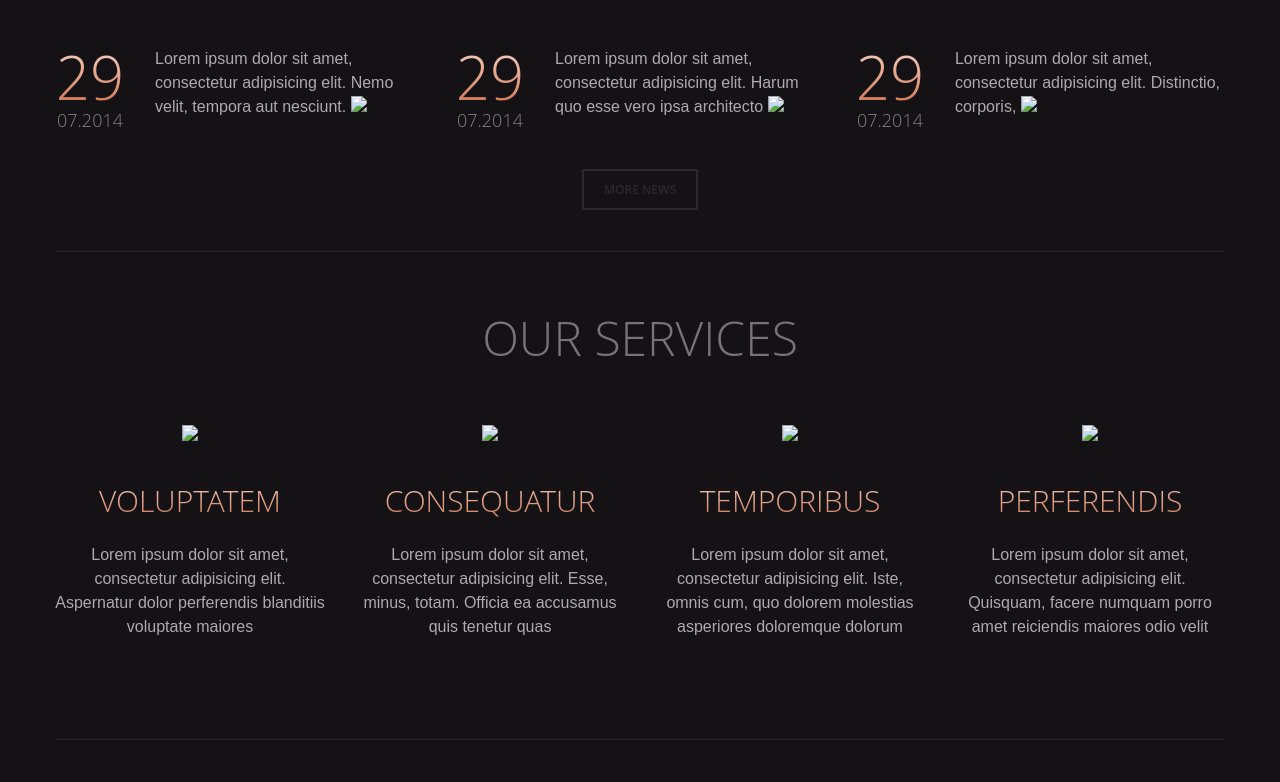
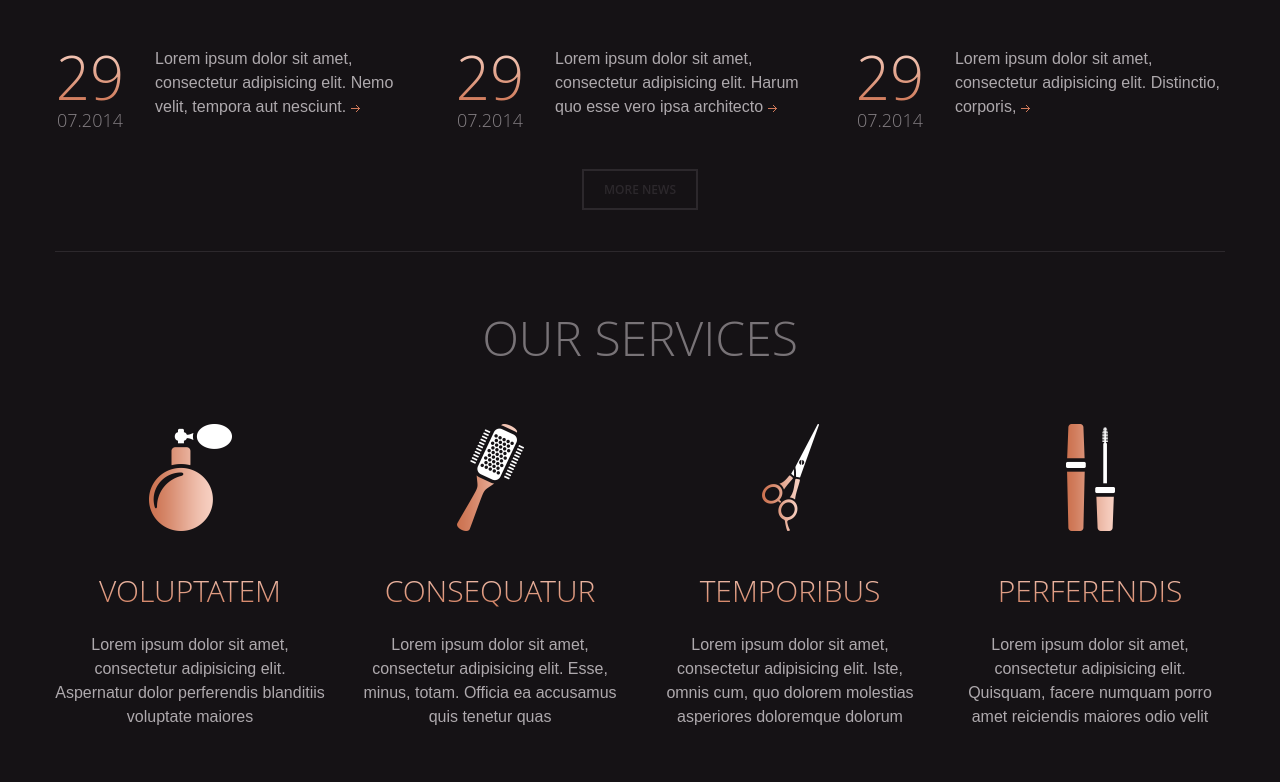
Before and after one commit to maacrewari/makeoversalons, a plain HTML site: page index.html in a window 1280 px wide. Shown: the part 985-1767 px from the top of the page. Drawn offline with nearby package versions, Linux system fonts and the light colour scheme; a script that the page names is missing; files whose address does not match are found by name; a web font is replaced by a local one.

Commit message:
Update index.html

```diff
--- a/index.html
+++ b/index.html
@@ -92,7 +92,7 @@
 										<div class="monthyear">07.2014</div>
 									</div>
 									<div class="entry-detail">
-										<div class="entry-summary">Lorem ipsum dolor sit amet, consectetur adipisicing elit. Nemo velit, tempora aut nesciunt. <a href="#" class="more-icon"><img src="images/arrow.png"></a></div>
+										<div class="entry-summary">Lorem ipsum dolor sit amet, consectetur adipisicing elit. Nemo velit, tempora aut nesciunt. <a href="#" class="more-icon"><img src="/arrow.png"></a></div>
 									</div>
 								</div>
 							</div>
@@ -103,7 +103,7 @@
 										<div class="monthyear">07.2014</div>
 									</div>
 									<div class="entry-detail">
-										<div class="entry-summary">Lorem ipsum dolor sit amet, consectetur adipisicing elit. Harum quo esse vero ipsa architecto <a href="#" class="more-icon"><img src="images/arrow.png"></a></div>
+										<div class="entry-summary">Lorem ipsum dolor sit amet, consectetur adipisicing elit. Harum quo esse vero ipsa architecto <a href="#" class="more-icon"><img src="/arrow.png"></a></div>
 									</div>
 								</div>
 							</div>
@@ -114,7 +114,7 @@
 										<div class="monthyear">07.2014</div>
 									</div>
 									<div class="entry-detail">
-										<div class="entry-summary">Lorem ipsum dolor sit amet, consectetur adipisicing elit. Distinctio, corporis,  <a href="#" class="more-icon"><img src="images/arrow.png"></a></div>
+										<div class="entry-summary">Lorem ipsum dolor sit amet, consectetur adipisicing elit. Distinctio, corporis,  <a href="#" class="more-icon"><img src="/arrow.png"></a></div>
 									</div>
 								</div>
 							</div>
@@ -132,28 +132,28 @@
 						<div class="row">
 							<div class="col-md-3">
 								<div class="feature">
-									<img src="images/icon-1.png" class="feature-image">
+									<img src="/icon-1.png" class="feature-image">
 									<h3 class="feature-title">Voluptatem</h3>
 									<p>Lorem ipsum dolor sit amet, consectetur adipisicing elit. Aspernatur dolor perferendis blanditiis voluptate maiores </p>
 								</div>
 							</div>
 							<div class="col-md-3">
 								<div class="feature">
-									<img src="images/icon-2.png" class="feature-image">
+									<img src="/icon-2.png" class="feature-image">
 									<h3 class="feature-title">COnsequatur</h3>
 									<p>Lorem ipsum dolor sit amet, consectetur adipisicing elit. Esse, minus, totam. Officia ea accusamus quis tenetur quas </p>
 								</div>
 							</div>
 							<div class="col-md-3">
 								<div class="feature">
-									<img src="images/icon-3.png" class="feature-image">
+									<img src="/icon-3.png" class="feature-image">
 									<h3 class="feature-title">Temporibus</h3>
 									<p>Lorem ipsum dolor sit amet, consectetur adipisicing elit. Iste, omnis cum, quo dolorem molestias asperiores doloremque dolorum</p>
 								</div>
 							</div>
 							<div class="col-md-3">
 								<div class="feature">
-									<img src="images/icon-4.png" class="feature-image">
+									<img src="/icon-4.png" class="feature-image">
 									<h3 class="feature-title">Perferendis</h3>
 									<p>Lorem ipsum dolor sit amet, consectetur adipisicing elit. Quisquam, facere numquam porro amet reiciendis maiores odio velit</p>
 								</div>
@@ -244,11 +244,11 @@
 								<h3 class="widget-title">Contact</h3>
 								<div class="contact-info">
 									<address>
-										<img src="images/icon-map-small.png" class="icon">
+										<img src="/icon-map-small.png" class="icon">
 										<p><strong>Company name</strong> 563 Avenue Street, New York</p>
 									</address>
-									<a href="mailto:contact@companyname.com" class="mail"><img src="images/icon-envelope-small.png" class="icon">contact@companyname.com</a>
-									<a href="tel:(500)942042259" class="phone"><img src="images/icon-phone-small.png" class="icon">(500)942042259</a>
+									<a href="mailto:contact@companyname.com" class="mail"><img src="/icon-envelope-small.png" class="icon">contact@companyname.com</a>
+									<a href="tel:(500)942042259" class="phone"><img src="/icon-phone-small.png" class="icon">(500)942042259</a>
 								</div>
 							</div>
 						</div>
```
